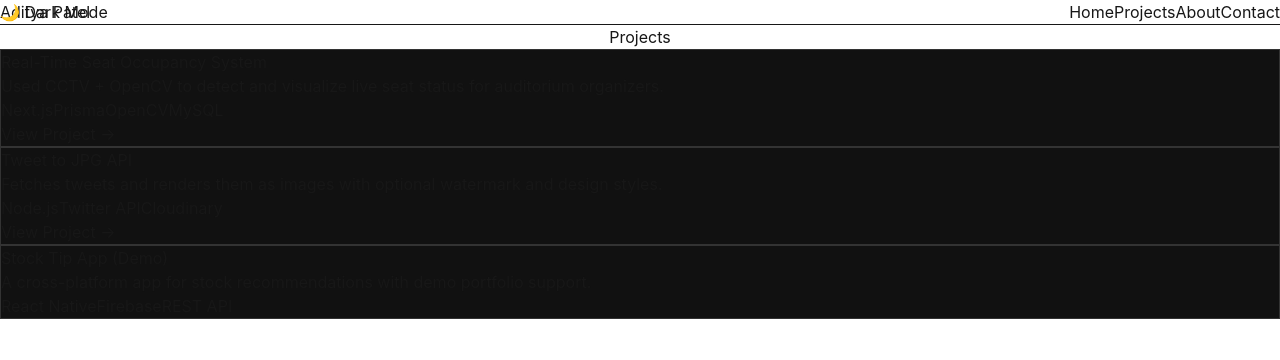
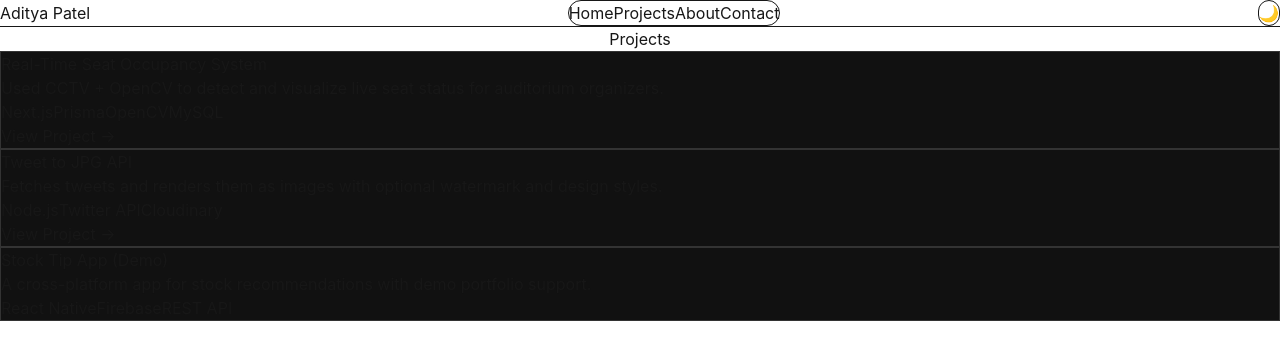
Before and after one commit to 4118adi/adityapatel.in, a Next.js app: page /projects in a window 1280 px wide. Shown: the top 360 px of the page. Built offline with nearby package versions, Linux system fonts and the light colour scheme.

Commit message:
some changes

```diff
--- a/app/layout.tsx
+++ b/app/layout.tsx
@@ -1,21 +1,17 @@
 import './globals.css'
 import type { Metadata } from 'next'
 import Navbar from '@/components/Navbar'
-import ThemeProvider from '@/components/ThemeProvider'
 
 export const metadata: Metadata = {
-  title: 'Aditya Patel | Backend & Cloud Developer',
-  description: 'Minimal portfolio showcasing backend and cloud work',
+  title: 'Aditya Patel',
 }
 
 export default function RootLayout({ children }: { children: React.ReactNode }) {
   return (
     <html lang="en">
       <body>
-        <ThemeProvider>
           <Navbar />
           {children}
-        </ThemeProvider>
       </body>
     </html>
   )
--- a/components/Navbar.tsx
+++ b/components/Navbar.tsx
@@ -2,34 +2,41 @@
 import Link from 'next/link'
 import { usePathname } from 'next/navigation'
 import clsx from 'clsx'
-
-const navItems = [
-  { href: '/', label: 'Home' },
-  { href: '/projects', label: 'Projects' },
-  { href: '/about', label: 'About' },
-  { href: '/contact', label: 'Contact' },
-]
+import ThemeToggle from './ThemeToggle'
 
 export default function Navbar() {
   const pathname = usePathname()
 
+  const navItems = [
+    { href: '/', label: 'Home' },
+    { href: '/projects', label: 'Projects' },
+    { href: '/about', label: 'About' },
+    { href: '/contact', label: 'Contact' },
+  ]
+
   return (
-    <nav className="w-full flex justify-between items-center px-6 py-4 border-b border-gray-800">
-      <h1 className="text-xl font-bold tracking-tight">Aditya Patel</h1>
-      <div className="flex space-x-6 text-sm">
+    <nav className="w-full px-4 py-4 flex items-center justify-between border-b border-gray-800">
+      <div className="text-lg font-bold">Aditya Patel</div>
+
+      <div className="bg-gray-900 border border-gray-700 rounded-full px-6 py-2 flex gap-4 text-sm">
         {navItems.map(({ href, label }) => (
           <Link
             key={href}
             href={href}
             className={clsx(
               'transition hover:text-blue-400',
-              pathname === href ? 'text-blue-500 font-semibold' : 'text-gray-400'
+              pathname === href ? 'text-blue-500 font-medium' : 'text-gray-300'
             )}
           >
             {label}
           </Link>
         ))}
       </div>
+
+      <div>
+        {/* Dark mode toggle will be slotted here */}
+        <ThemeToggle />
+      </div>
     </nav>
   )
 }
--- a/components/ThemeProvider.tsx
+++ b/components/ThemeToggle.tsx
@@ -1,18 +1,17 @@
 'use client'
 import { useEffect, useState } from 'react'
 
-export default function ThemeProvider({ children }: { children: React.ReactNode }) {
+export default function ThemeToggle() {
   const [theme, setTheme] = useState<'light' | 'dark'>('dark')
 
   useEffect(() => {
     const stored = localStorage.getItem('theme') as 'light' | 'dark' | null
     const prefersDark = window.matchMedia('(prefers-color-scheme: dark)').matches
-    const initial: 'light' | 'dark' = stored === 'light' || stored === 'dark' ? stored : (prefersDark ? 'dark' : 'light')
-
+    const initial: 'light' | 'dark' =
+      stored === 'light' || stored === 'dark' ? stored : prefersDark ? 'dark' : 'light'
     setTheme(initial)
     document.documentElement.classList.toggle('dark', initial === 'dark')
   }, [])
-
 
   const toggleTheme = () => {
     const newTheme = theme === 'dark' ? 'light' : 'dark'
@@ -22,14 +21,11 @@ export default function ThemeProvider({ children }: { children: React.ReactNode
   }
 
   return (
-    <>
-      <button
-        onClick={toggleTheme}
-        className="absolute top-5 right-5 text-sm bg-gray-800 text-white px-3 py-1 rounded hover:bg-gray-700 transition z-50"
-      >
-        {theme === 'dark' ? '☀ Light Mode' : '🌙 Dark Mode'}
-      </button>
-      {children}
-    </>
+    <button
+      onClick={toggleTheme}
+      className="bg-gray-900 border border-gray-700 text-gray-300 px-3 py-1 rounded-full hover:bg-gray-800 transition text-sm"
+    >
+      {theme === 'dark' ? '☀' : '🌙'}
+    </button>
   )
 }
```
